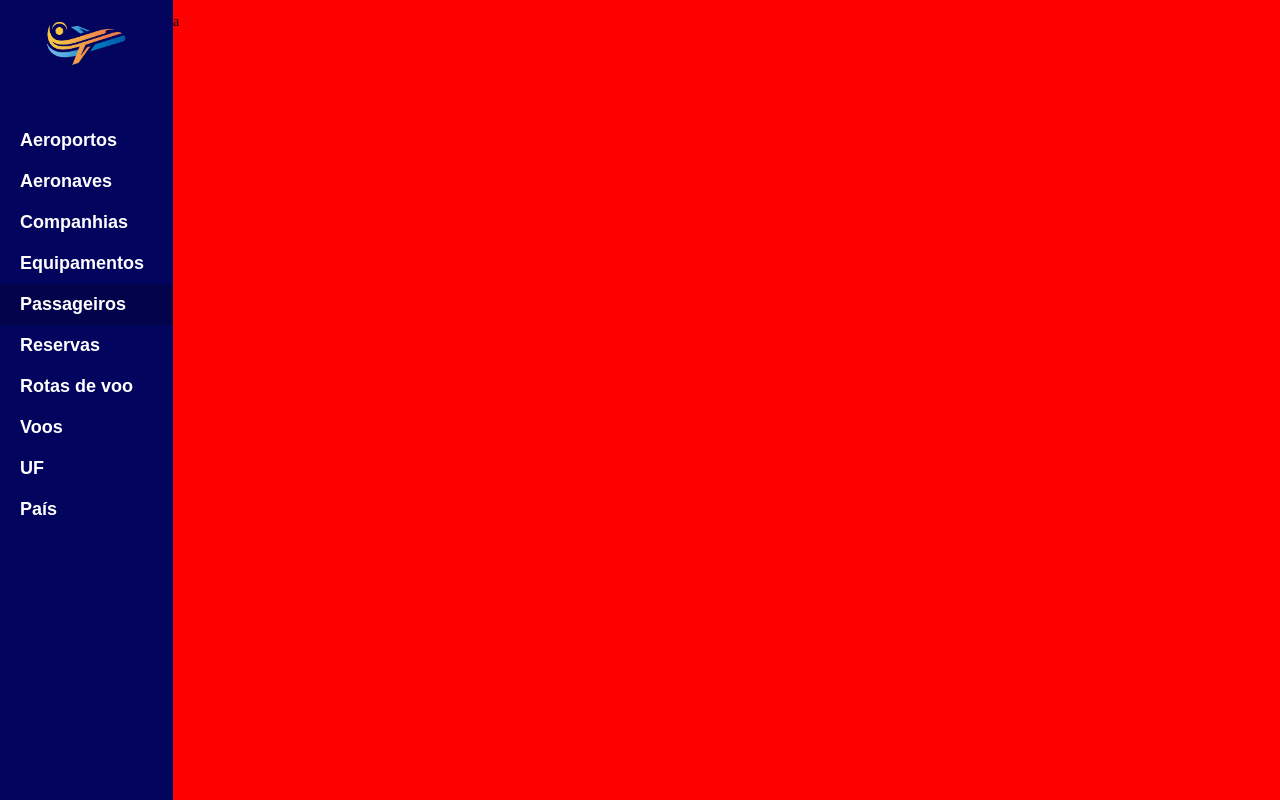
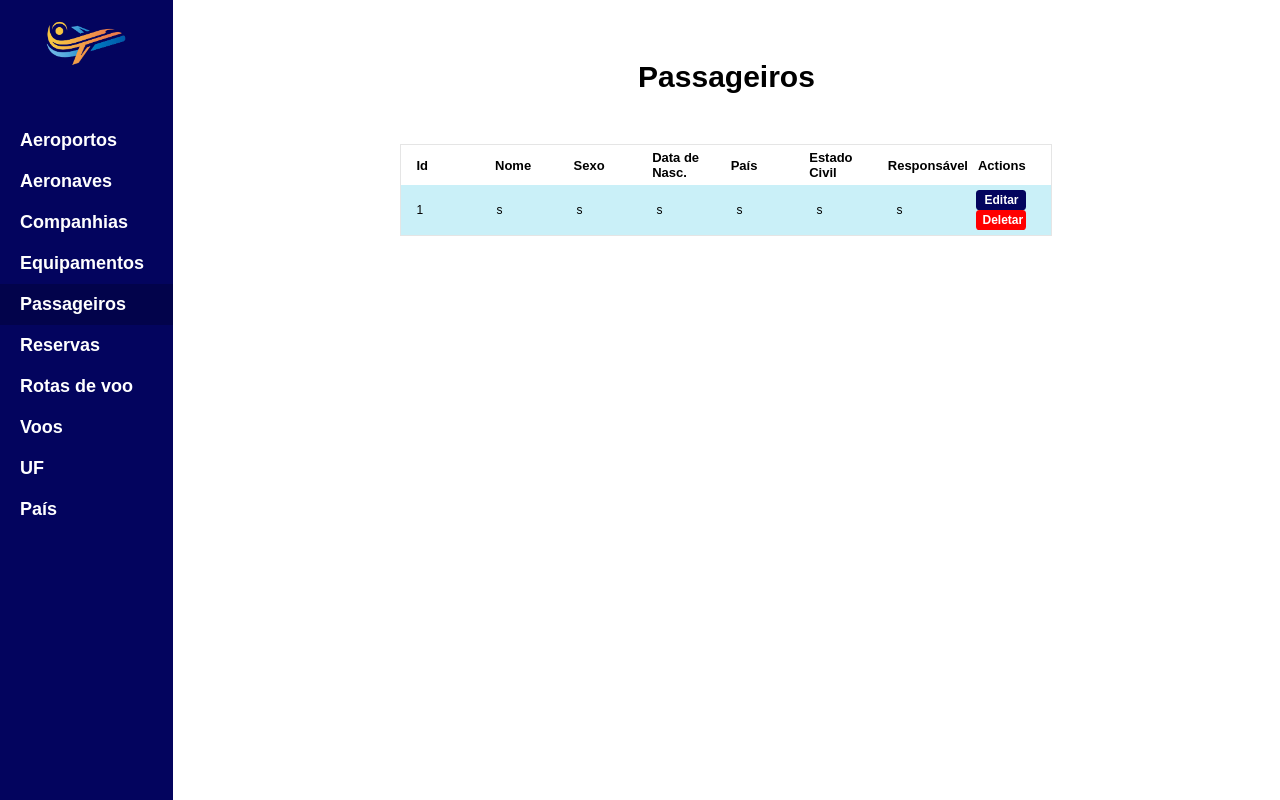
Before and after one commit to juliojeronimo/aeropedica, a React (Create React App) app: page /passengers in a window 1280 px wide. Built offline with nearby package versions, Linux system fonts and the light colour scheme; no server answers.

Commit message:
API instanced

```diff
--- a/src/components/table/index.jsx
+++ b/src/components/table/index.jsx
@@ -15,7 +15,7 @@ const Table = ({ header, list, updateItem, deleteItem }) => {
             </HeaderRow>
 
             {list.map((itemObj, index) => {
-                return (<ItemRow index={index}>
+                return (<ItemRow key={index} index={index}>
                     {
                         keys.map((item) => {
                             return <ColumnItem>{itemObj[item]}</ColumnItem>
--- a/src/index.js
+++ b/src/index.js
@@ -7,7 +7,6 @@ import {
 import App from "./App";
 import Airplanes from './routes/airplanes'
 import Passengers from "./routes/passengers";
-// import Invoices from "./routes/invoices";
 
 const rootElement = document.getElementById("root");
 render(
--- a/src/routes/passengers/index.jsx
+++ b/src/routes/passengers/index.jsx
@@ -1,14 +1,53 @@
-import {Menu} from '../../components/menu'
-import {Container, Title} from './passangers.style'
+import { useEffect } from 'react'
+import { Menu } from '../../components/menu'
+import { Table } from '../../components/table'
+import { Container, SideBox, Title } from './passangers.style'
+import instance from '../../services/instance'
+
+let HeaderList = ['Id', 'Nome', 'Sexo', 'Data de Nasc.', 'País', 'Estado Civil', 'Responsável', 'Actions']
+
+let objects =
+    [
+        {
+            'cd_psgr': '1',
+            'nm_psgr': 's',
+            'ic_sexo_psgr': 's',
+            'dt_nasc_psgr': 's',
+            'cd_pais': 's',
+            'ic_estd_civil': 's',
+            'cd_psgr_resp': 's'
+        },
+
+    ]
 
 const Passangers = ({ }) => {
+    useEffect(()=>{
+        instance.post('api/Passageiro/Cadastrar', {
+            "cd_psgr": 4,
+            "nm_psgr": "string",
+            "ic_sexo_psgr": "string",
+            "dt_nasc_psgr": "2021-12-04",
+            "cd_pais": "string",
+            "ic_estd_civil": "string",
+            "cd_psgr_resp": 2
+        }).then((res)=>{
+            console.log(JSON.stringify(res))
+        }).catch((e)=>{
+            console.log(JSON.stringify(e))
+        })
+    })
+
     return (
         <Container>
-            <Menu pageIndex={4}/>
-            <div style={{height: '100vh', width: '100vw', backgroundColor: 'red'}}>
-            <Title>a</Title>
+            <Menu pageIndex={4} />
+            <SideBox>
+                <Title>Passageiros</Title>
+                <Table header={HeaderList}
+                    list={objects}
+                    updateItem={() => console.log('editando')}
+                    deleteItem={() => console.log('deletando')} />
+            </SideBox>
 
-            </div>
         </Container>
     );
 }
--- a/src/routes/passengers/passangers.style.jsx
+++ b/src/routes/passengers/passangers.style.jsx
@@ -2,11 +2,30 @@ import styled from 'styled-components'
 
 const Container = styled.div(()=>({
     display: 'flex',
-    flexDirection: 'row'
+    flexDirection: 'row',
+    justifyContent: 'center',
+    height: '100vh',
+    width: '100vw'
+
 }))
 
-const Title = styled.p(()=>({
-    fontSize: 14
+const SideBox = styled.div(()=>({
+    display: 'flex',
+    flexDirection: 'column',
+    height: '100vh',
+    width: '100vw',
+    alignItems: 'center',
 }))
 
-export {Container, Title}
+const Title = styled.text(()=>({
+    fontWeight: 'bold',
+    fontSize: 30,
+    marginTop: 50,
+    marginBottom: 30,
+    paddingTop: 10,
+    paddingBottom: 20,
+    fontFamily: 'sans-serif',
+
+}))
+
+export {SideBox, Container, Title}
--- a/src/services/instance.jsx
+++ b/src/services/instance.jsx
@@ -9,7 +9,7 @@ const config = {
 
 
 const instance = axios.create({
-  baseURL: 'https://aplicativos.avantti.com.br/apiap/swagger/v1/',
+  baseURL: 'https://aplicativos.avantti.com.br/apiap/',
   timeout: 10000,
   headers: config.headers,
 })
```
